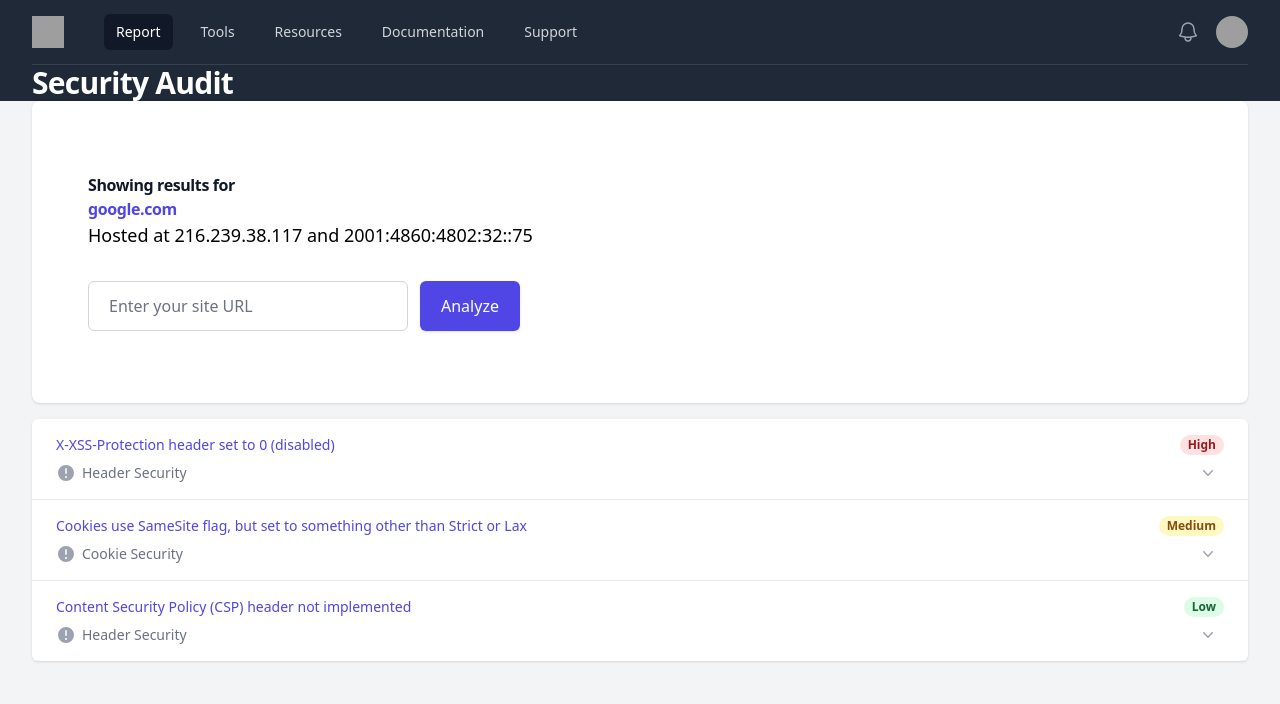
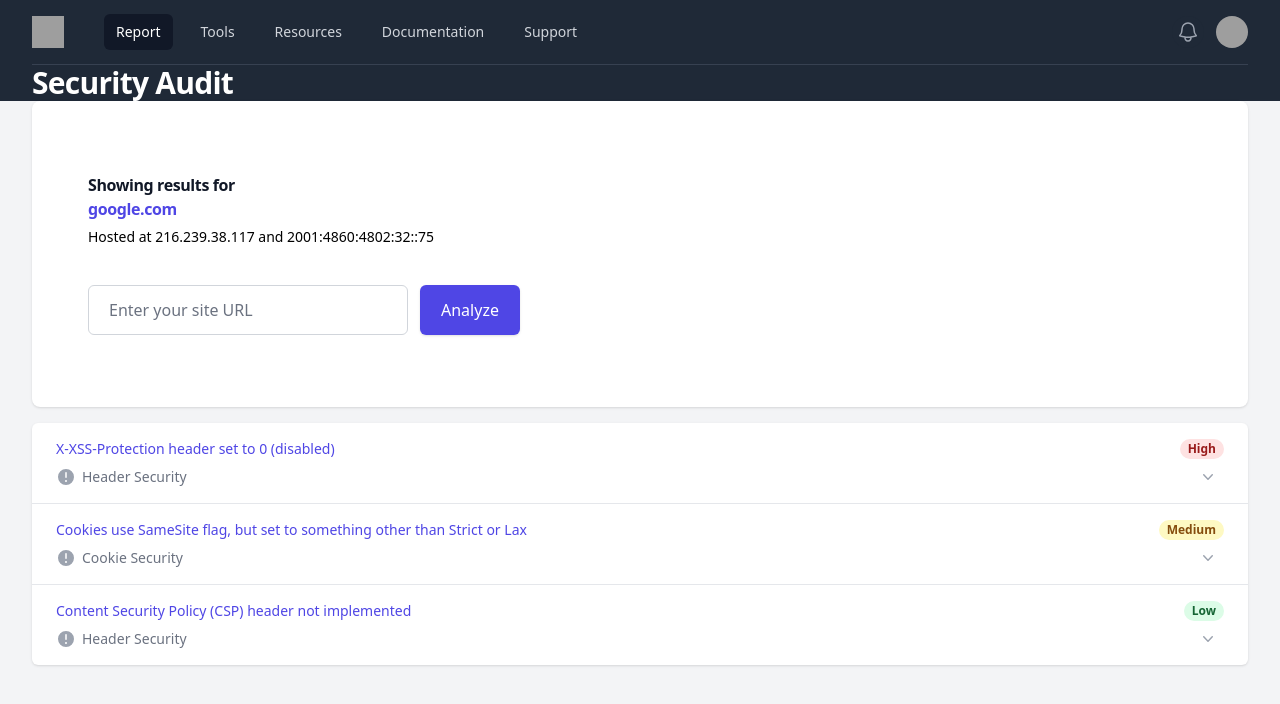
Before and after one commit to Risk-Assessment-Framework/RAF-DAST-Scanner, a React (Create React App) app in the folder Frontend/: page /security-audit in a window 1280 px wide. Shown: the top 704 px of the page. Built offline with nearby package versions, Linux system fonts and the light colour scheme; grey boxes are pictures that could not be loaded.

Commit message:
Fixed UI issues

```diff
--- a/Frontend/src/pages/Securityaudit.js
+++ b/Frontend/src/pages/Securityaudit.js
@@ -33,7 +33,7 @@ const Securityaudit = () => {
                       {dashboardData.domain}
                     </p>
                   </div>
-                  <p className="text-sm font-medium leading-8 text-neutral-600 sm:text-lg">
+                  <p className="text-sm font-medium leading-8 text-neutral-600 sm:text-base">
                     Hosted at {dashboardData.ipv4} and {dashboardData.ipv6}
                   </p>
                   <form
```
